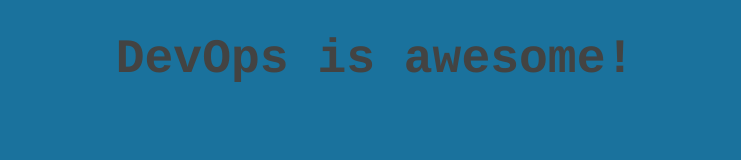
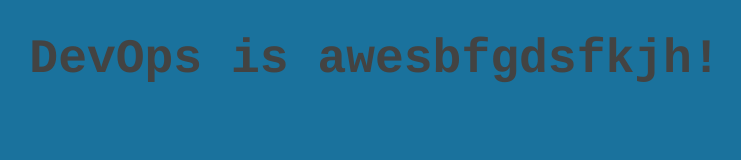
Before and after one commit to Dmitry-White/Public-Custom-Runner, a plain HTML site: page src/index.html in a window 1280 px wide. Shown: the whole page, without its empty margins (265-1006 px from the left). Drawn offline with Linux system fonts and the light colour scheme.

Commit message:
Update title text

```diff
--- a/src/index.html
+++ b/src/index.html
@@ -12,7 +12,7 @@
         text-align: center;
       "
     >
-      DevOps is awesome!
+      DevOps is awesbfgdsfkjh!
     </h1>
   </body>
 </html>
```
